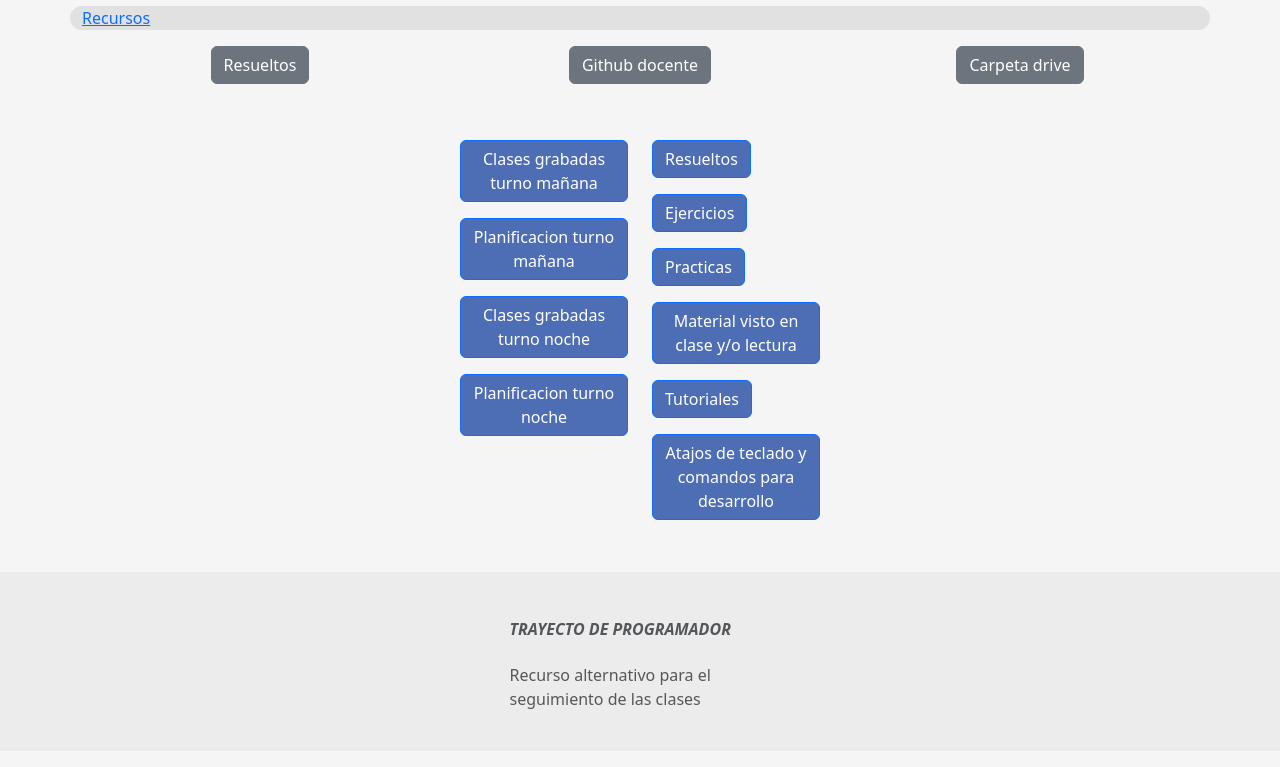
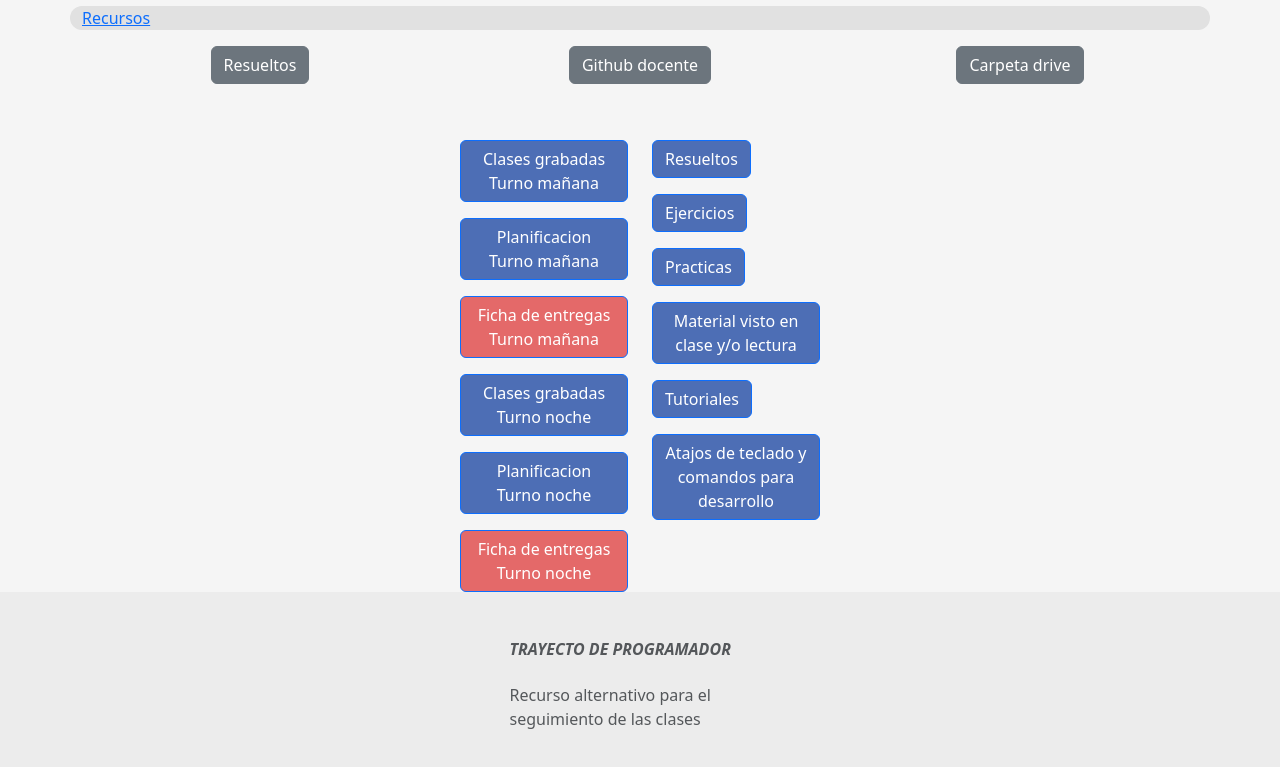
Before and after one commit to Erick-C3/Trayecto-de-Programador-, a plain HTML site: page html/recursos-clase.html in a window 1280 px wide. Shown: the part 49-816 px from the top of the page. Drawn offline with nearby package versions, Linux system fonts and the light colour scheme; files whose address does not match are found by name.

Commit message:
agregadas fichas de entrega y modificado fecha final de reto 1

```diff
--- a/css/recursos.css
+++ b/css/recursos.css
@@ -2,6 +2,9 @@
     --btn-recurso-color: rgb(77, 110, 181);
 }
 
+.entregas{
+    background-color: rgba(216, 1, 1, 0.569) !important;
+}
 
 #recursos-contenedor{
     display: grid;
--- a/data/practicasInfo.js
+++ b/data/practicasInfo.js
@@ -84,7 +84,7 @@ const practicas = [
         1,
         "Mejoras a la UI",
         "https://docs.google.com/presentation/d/1QIRjJdysE34KLqI3e9FCZFgjJZQ22Fnxjm9R01Jbq3c/edit?usp=sharing",
-        "(Entrega Martes 02-05 | hasta 23:59hrs)".fontcolor("red")
+        "(Entrega Miércoles 03-05 | hasta las 15:00 hrs)".fontcolor("red")
     ),
     new Practica(
         1,
--- a/html/recursos-clase.html
+++ b/html/recursos-clase.html
@@ -73,14 +73,19 @@
                             <a class="btn btn-primary btn-recurso"
                                 href="https://docs.google.com/spreadsheets/d/1ABoRm0hnEBmyuTJa_gY1qsEBNdoUjQwpxm_osxqAG08/edit?usp=sharing"
                                 role="button" aria-disabled="true">
-                                Clases grabadas turno mañana
+                                Clases grabadas Turno mañana
                             </a>
                             <a class="btn btn-primary btn-recurso"
                                 href="https://docs.google.com/spreadsheets/d/1weQzzZGuUyQt0WIoUCrDXRGmk0HI5DLhossTG-vJM1g/edit?usp=sharing"
                                 role="button" aria-disabled="true">
-                                Planificacion turno mañana
+                                Planificacion Turno mañana
                             </a>
 
+                            <a class="entregas btn btn-primary btn-recurso "
+                                href="https://docs.google.com/spreadsheets/d/199NUXTyehjKyi4e-Dp-74YldPN07sYhdmVrz4NSzyrs/edit?usp=sharing"
+                                role="button" aria-disabled="true">
+                                Ficha de entregas Turno mañana
+                            </a>
                         </div>
                     </div>
                     <div class="row">
@@ -88,11 +93,17 @@
 
                             <a class="btn btn-primary btn-recurso"
                                 href="https://docs.google.com/spreadsheets/d/1SJICkZYOJzy7Oehd5OM6JElnAJH_1Q2VPiIe5SnyLzA/edit?usp=sharing"
-                                role="button" aria-disabled="true">Clases grabadas turno noche</a>
+                                role="button" aria-disabled="true">Clases grabadas Turno noche</a>
                             <a class="btn btn-primary btn-recurso"
                                 href="https://docs.google.com/spreadsheets/d/1zpFEvAUneCN1csp67Te6vQ3oLaI_pSA-DnichK0KQ60/edit?usp=sharing"
                                 role="button" aria-disabled="true">
-                                Planificacion turno noche
+                                Planificacion Turno noche
+                            </a>
+
+                            <a class="entregas btn btn-primary btn-recurso "
+                                href="https://docs.google.com/spreadsheets/d/1y73zcD7irm6JaE6TZuwQa6SGvJ8x9dbvCuCiD4RfUZM/edit?usp=sharing"
+                                role="button" aria-disabled="true">
+                                Ficha de entregas Turno noche
                             </a>
                         </div>
                     </div>
```
